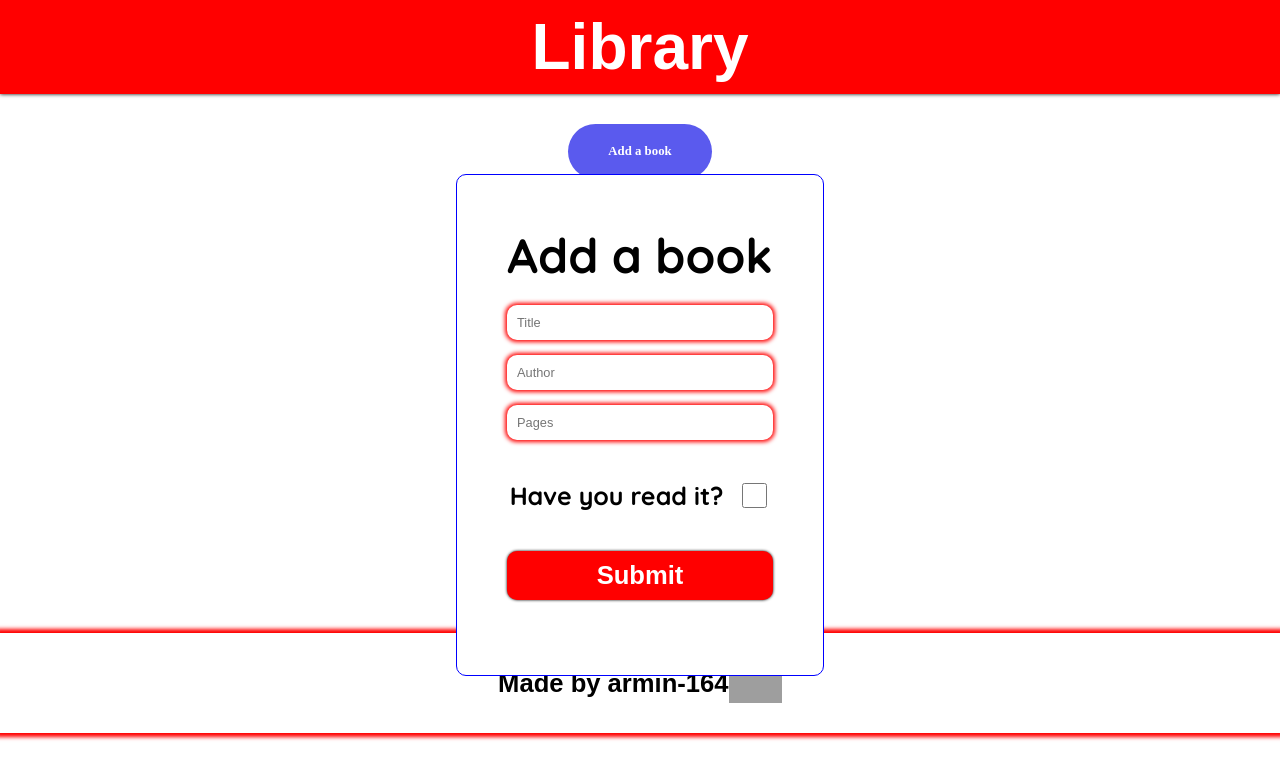
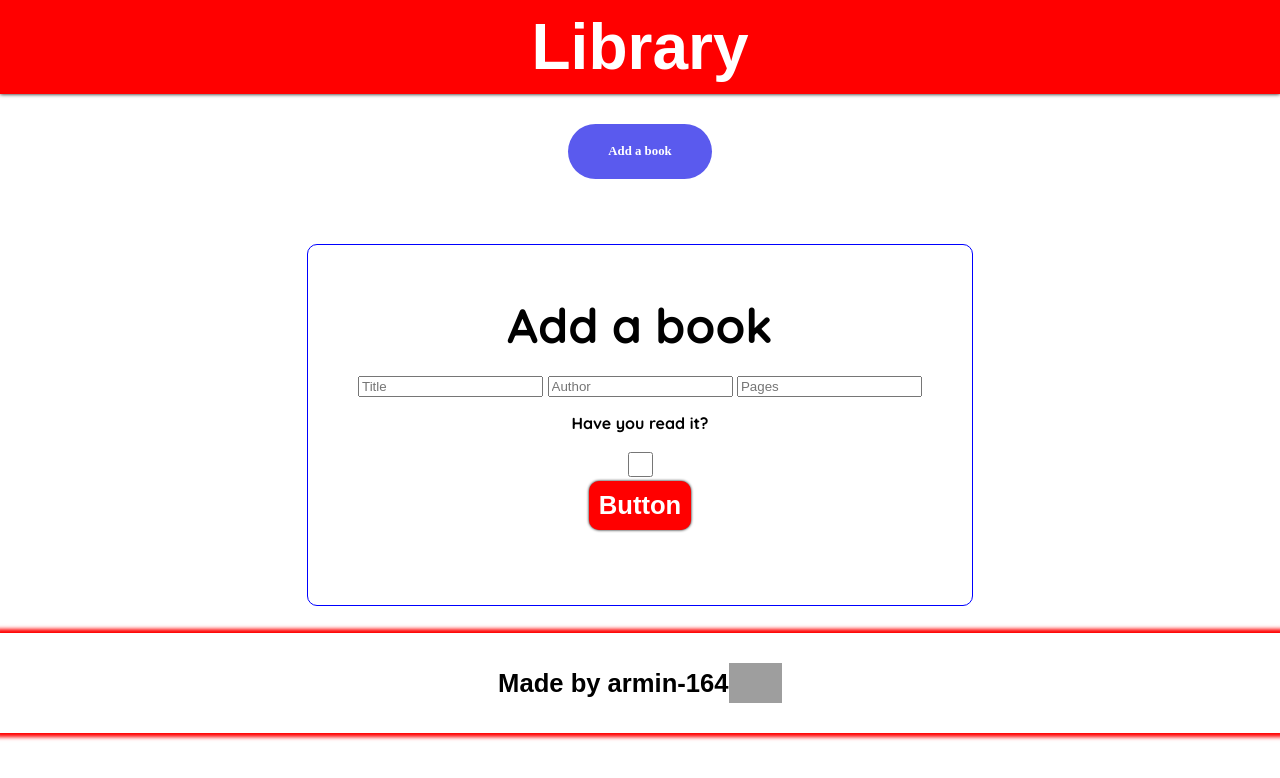
Before and after one commit to armin-164/library-project, a website: page src/index.html in a window 1280 px wide. Both pictures are taken after a click on the button "Add a book". Drawn offline with Linux system fonts and the light colour scheme; grey boxes are pictures that could not be loaded; a web font is replaced by a local one.

Commit message:
Add required to inputs and make input button into a button

```diff
--- a/src/index.html
+++ b/src/index.html
@@ -30,29 +30,34 @@
       <div class="popup">
         <p>Add a book</p>
         <div class="booktextinputs">
+          <form>
             <input
               class="bookinfo"
               type="text"
               placeholder="Title"
               name="title"
+              required
             />
             <input
               class="bookinfo"
               type="text"
               placeholder="Author"
               name="author"
+              required
             />
             <input
               class="bookinfo"
               type="text"
               placeholder="Pages"
               name="pages"
+              required
             />
             <div class="readstatus">
               <p>Have you read it?</p>
               <input class="checkbox" type="checkbox" name="readstatus" />
             </div>
-          <input class="submitbutton" type="submit" name="submit" />
+            <button class="submitbutton" type="submit" name="submit">Button</button>
+          </form>
         </div>
       </div>
     </div>
```
Lines whose indentation alone changed are shown as unchanged.
